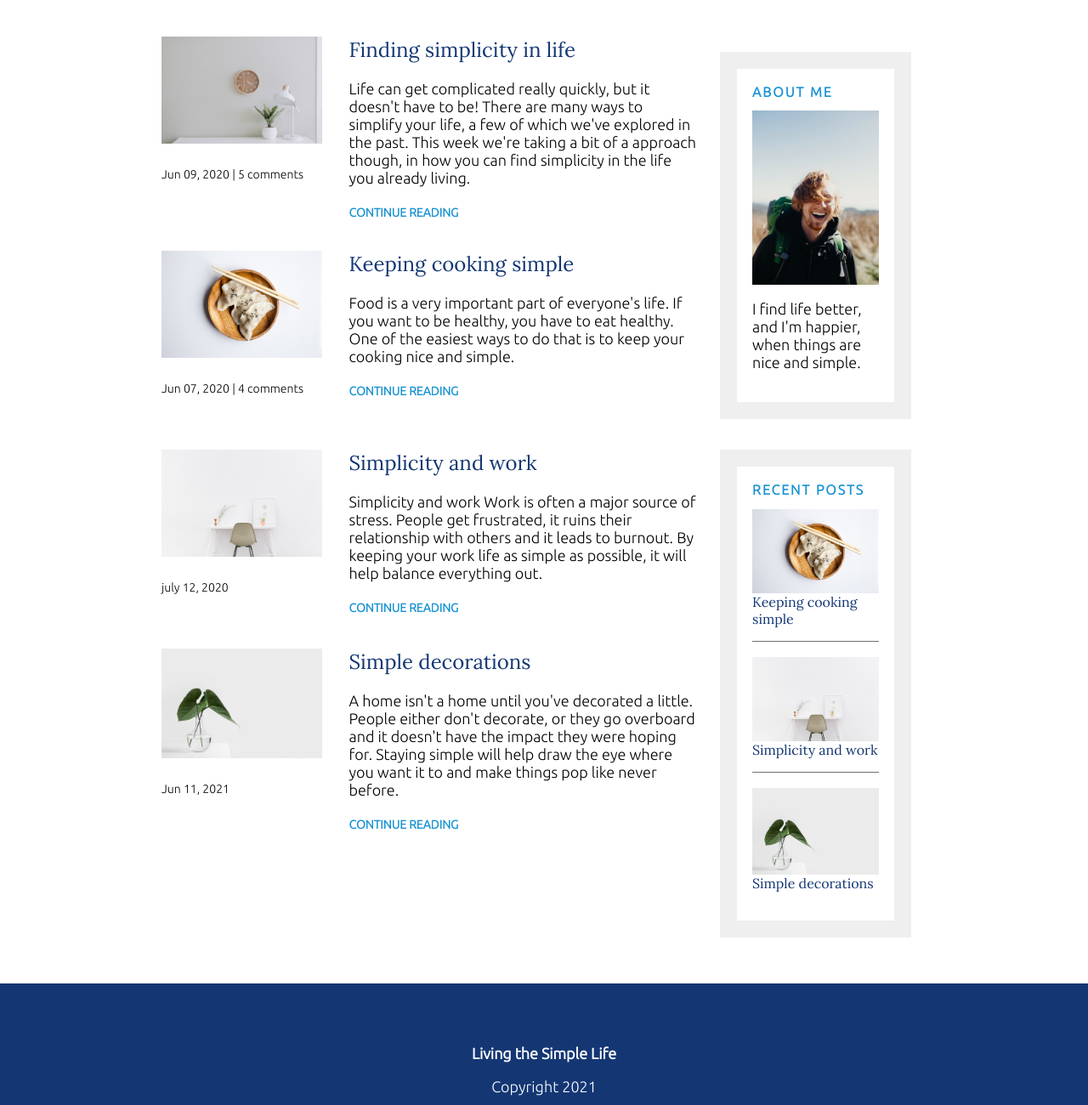
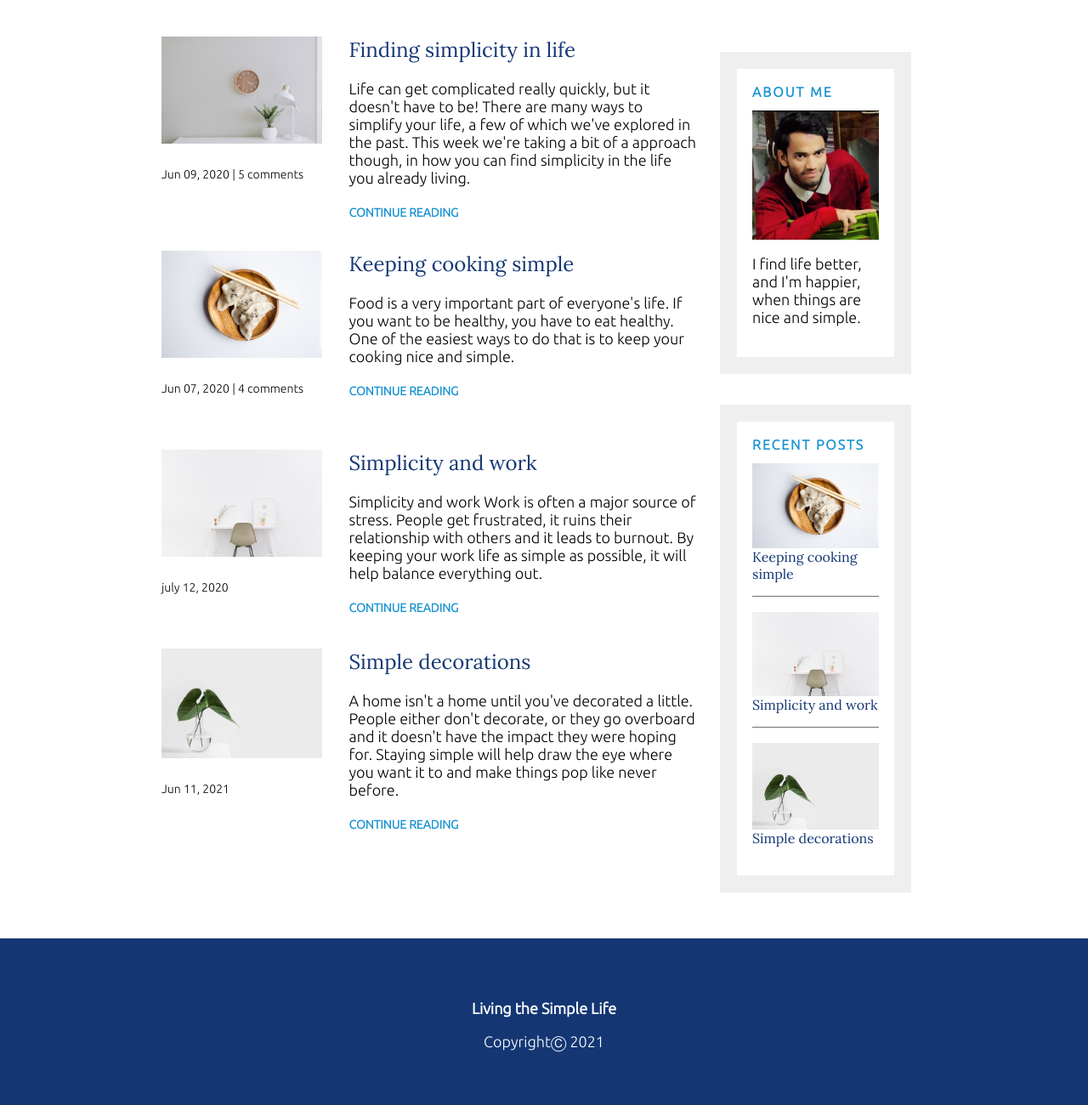
Before and after one commit to faishal882/Oliveblog, a plain HTML site: page recent-posts.html in a window 1280 px wide. Shown: the part 140-1440 px from the top of the page at 85% size. Drawn offline with Linux system fonts and the light colour scheme.

Commit message:
updated photo

```diff
--- a/recent-posts.html
+++ b/recent-posts.html
@@ -111,8 +111,8 @@
         <div class="sidebar-widget">
           <h2 class="widget-title">ABOUT ME</h2>
           <img
-            src="images/A traveller.jpg"
-            alt="A traveller"
+            src="images/faishal.jpg"
+            alt="faishal manzar"
             class="widget-image"
           />
           <p class="widget-body">
@@ -151,7 +151,7 @@
 
     <footer>
       <p><strong>Living the Simple Life</strong></p>
-      <p>Copyright 2021</p>
+      <p>Copyright&#9400; 2021</p>
     </footer>
   </body>
 </html>
```
Also changed, not shown: about-me.html (+2 -2 lines), index.html (+2 -2 lines), images/A traveller.jpg (deleted), images/faishal.jpg (added).
